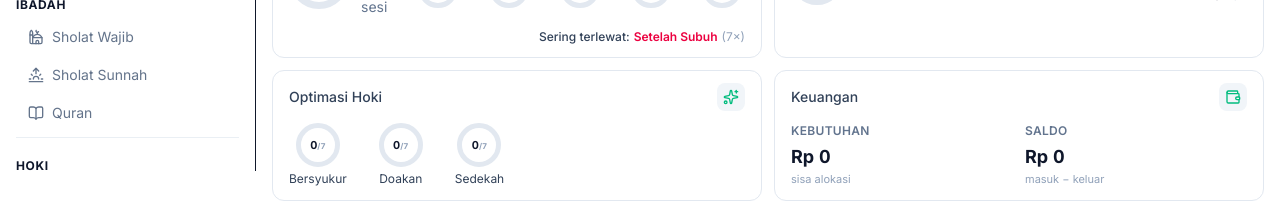
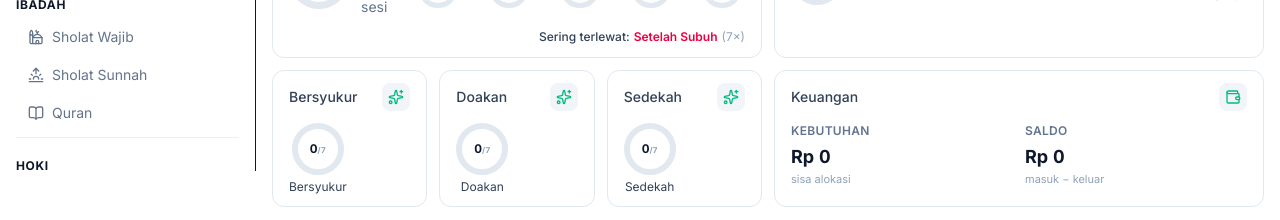
Before and after one commit to adakahroti-hue/daytrack, a Next.js app: page /overview in a window 1280 px wide. Shown: the part 629-849 px from the top of the page. Built offline with nearby package versions, Linux system fonts and the light colour scheme; no server answers; the database is empty.

Commit message:
optimasi hoki: pecah jadi 3 card (bersyukur/doakan/sedekah)

```diff
--- a/src/components/overview/RoutineTodaySection.tsx
+++ b/src/components/overview/RoutineTodaySection.tsx
@@ -627,27 +627,36 @@ export function RoutineTodaySection({ startStr, endStr, metricEndStr, period }:
           </div>
         </RoutineCard>
 
-        {/* Optimasi Hoki — card tersendiri (di bawah Kesehatan) */}
-        <RoutineCard tint="bg-white border-slate-200" icon={Sparkles} iconColor="text-emerald-500" title="Optimasi Hoki">
-          <div className="mt-3 flex items-center gap-x-4 sm:gap-x-8 gap-y-3 flex-wrap text-sm">
-            <XyDonut value={checklist[0].days} target={daysElapsed} color="#10b981" size={44} label="Bersyukur" />
-            <XyDonut value={checklist[1].days} target={daysElapsed} color="#10b981" size={44} label="Doakan" />
-            <XyDonut value={sedekahCount} target={daysElapsed} color="#10b981" size={44} label="Sedekah" />
-          </div>
-          {(syukurReason || doaReason || sedekahReason) && (
-            <div className="mt-3 flex flex-col gap-y-1.5 text-sm border-t border-slate-100 pt-3">
-              {syukurReason && (
-                <p className="text-[11px] text-rose-500">Alasan tidak bersyukur: {REASON_LABELS[syukurReason.reason] ?? syukurReason.reason}</p>
-              )}
-              {doaReason && (
-                <p className="text-[11px] text-rose-500">Alasan tidak mendoakan: {doaReason.reason}</p>
-              )}
-              {sedekahReason && (
-                <p className="text-[11px] text-rose-500">Alasan tidak sedekah: {REASON_LABELS[sedekahReason.reason] ?? sedekahReason.reason}</p>
-              )}
+        {/* Optimasi Hoki — dipecah jadi 3 card (Bersyukur / Doakan / Sedekah) */}
+        <div className="grid grid-cols-1 sm:grid-cols-3 gap-3">
+          {/* Bersyukur */}
+          <RoutineCard tint="bg-white border-slate-200" icon={Sparkles} iconColor="text-emerald-500" title="Bersyukur">
+            <div className="mt-3 flex items-center gap-x-4 gap-y-3 flex-wrap text-sm">
+              <XyDonut value={checklist[0].days} target={daysElapsed} color="#10b981" size={52} label="Bersyukur" />
             </div>
-          )}
-        </RoutineCard>
+            {syukurReason && (
+              <p className="mt-3 text-[11px] text-rose-500 border-t border-slate-100 pt-3">Alasan: {REASON_LABELS[syukurReason.reason] ?? syukurReason.reason}</p>
+            )}
+          </RoutineCard>
+          {/* Doakan */}
+          <RoutineCard tint="bg-white border-slate-200" icon={Sparkles} iconColor="text-emerald-500" title="Doakan">
+            <div className="mt-3 flex items-center gap-x-4 gap-y-3 flex-wrap text-sm">
+              <XyDonut value={checklist[1].days} target={daysElapsed} color="#10b981" size={52} label="Doakan" />
+            </div>
+            {doaReason && (
+              <p className="mt-3 text-[11px] text-rose-500 border-t border-slate-100 pt-3">Alasan: {doaReason.reason}</p>
+            )}
+          </RoutineCard>
+          {/* Sedekah */}
+          <RoutineCard tint="bg-white border-slate-200" icon={Sparkles} iconColor="text-emerald-500" title="Sedekah">
+            <div className="mt-3 flex items-center gap-x-4 gap-y-3 flex-wrap text-sm">
+              <XyDonut value={sedekahCount} target={daysElapsed} color="#10b981" size={52} label="Sedekah" />
+            </div>
+            {sedekahReason && (
+              <p className="mt-3 text-[11px] text-rose-500 border-t border-slate-100 pt-3">Alasan: {REASON_LABELS[sedekahReason.reason] ?? sedekahReason.reason}</p>
+            )}
+          </RoutineCard>
+        </div>
 
         {/* Keuangan — Kebutuhan & Saldo dari tab Arus Kas */}
         <RoutineCard tint="bg-white border-slate-200" icon={Wallet} iconColor="text-emerald-500" title="Keuangan">
```
